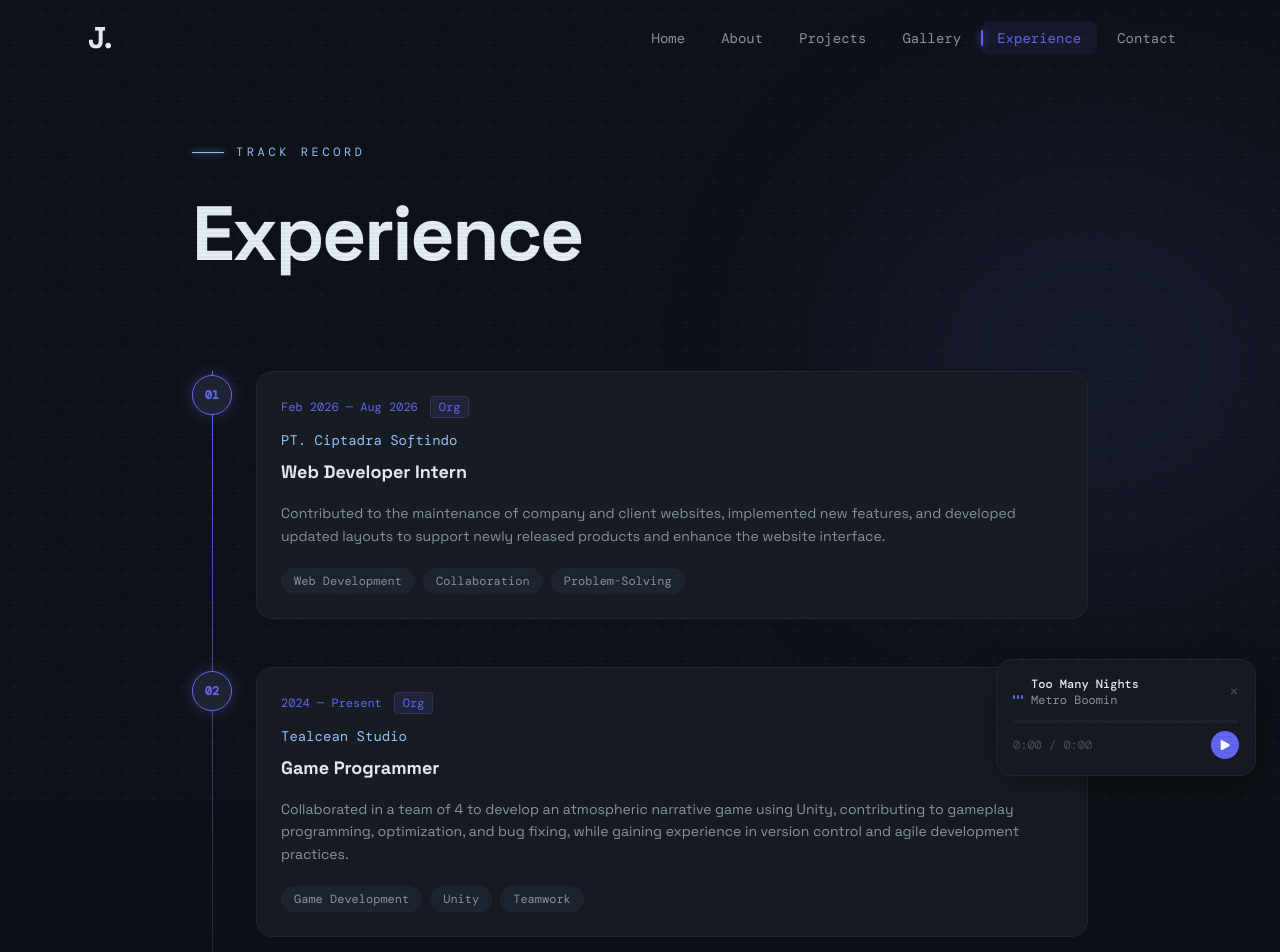
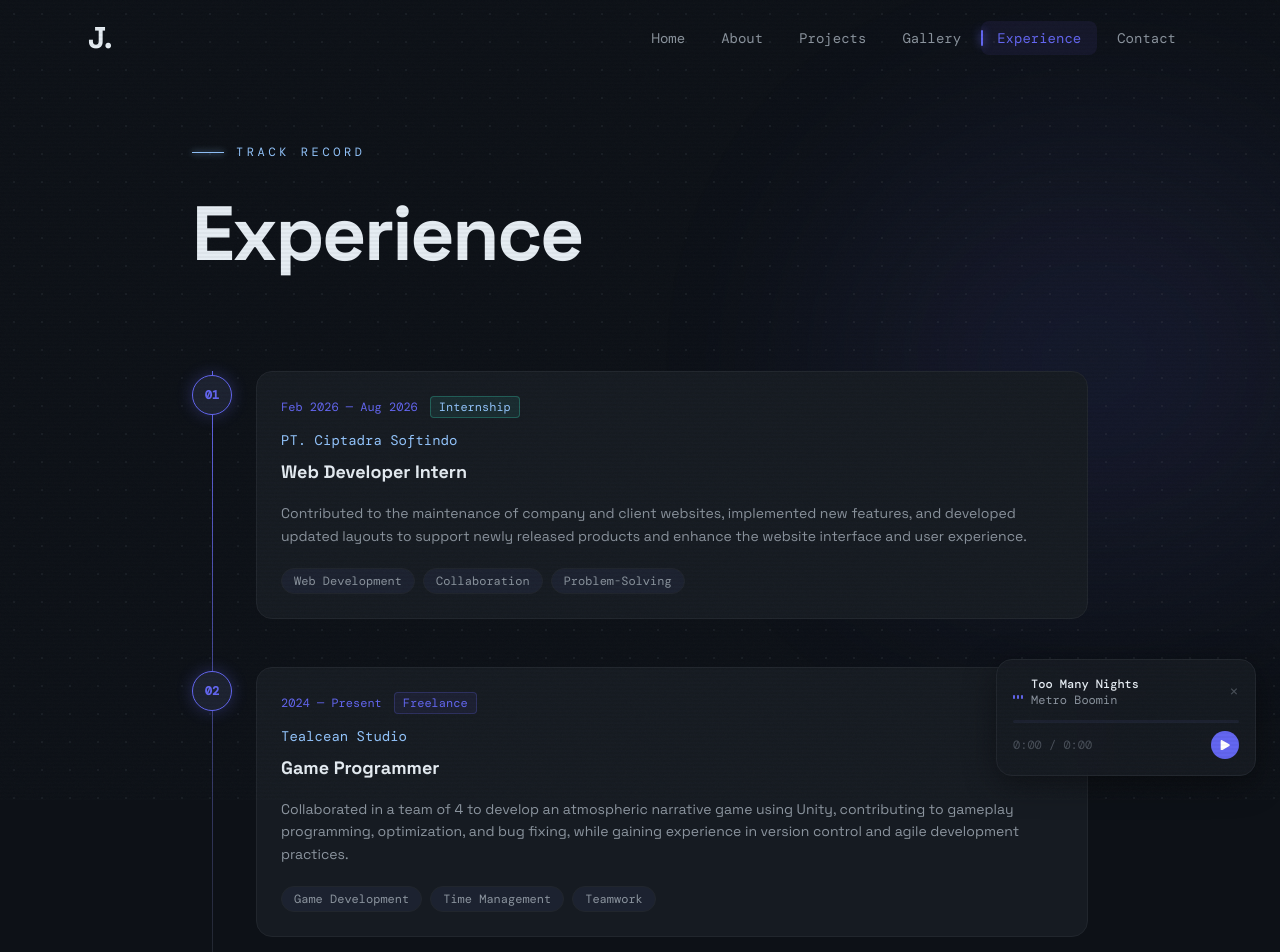
Before and after one commit to Jemsdiggory/my-portfolio, a Next.js app: page /experience in a window 1280 px wide. Shown: the top 952 px of the page. Built offline with nearby package versions, Linux system fonts and the light colour scheme; a web font is replaced by a local one.

Commit message:
hotfix: add new type of the experience

```diff
--- a/app/experience/page.js
+++ b/app/experience/page.js
@@ -6,33 +6,34 @@ import Navbar from "../components/Navbar"
 const experiences = [
   {
     year: "Feb 2026 — Aug 2026",
+    type: "Internship",
     org: "PT. Ciptadra Softindo",
     role: "Web Developer Intern",
     description:
-    "Contributed to the maintenance of company and client websites, implemented new features, and developed updated layouts to support newly released products and enhance the website interface.",
+      "Contributed to the maintenance of company and client websites, implemented new features, and developed updated layouts to support newly released products and enhance the website interface and user experience.",
     tags: ["Web Development", "Collaboration", "Problem-Solving"],
   },
-
   {
     year: "2024 — Present",
+    type: "Freelance",
     org: "Tealcean Studio",
     role: "Game Programmer",
     description:
       "Collaborated in a team of 4 to develop an atmospheric narrative game using Unity, contributing to gameplay programming, optimization, and bug fixing, while gaining experience in version control and agile development practices.",
-    tags: ["Game Development", "Unity", "Teamwork"],
+    tags: ["Game Development", "Time Management", "Teamwork"],
   },
-
   {
     year: "2024 — 2025",
+    type: "Organization",
     org: "Polimedia Student Association of Game Technology",
     role: "Member & Head of Human Resources Development Division (PSDM)",
     description:
       "Coordinated development activities while addressing internal organizational issues, assisted in the recruitment and evaluation of new members, and implemented programs designed to enhance members' knowledge and professional development.",
     tags: ["Leadership", "HR", "Organization"],
   },
-
   {
     year: "2024 — 2025",
+    type: "Organization",
     org: "Student Orientation Event – Polimedia Jakarta",
     role: "PKKMB — Member, Senior Staff & Field Coordinator",
     description:
@@ -41,12 +42,17 @@ const experiences = [
   },
 ]
 
+const typeStyle = {
+  Internship:   { bg: "rgba(61,255,209,0.08)",  border: "rgba(61,255,209,0.25)",  color: "var(--accent2)" },
+  Freelance:    { bg: "rgba(99,102,241,0.08)",  border: "rgba(99,102,241,0.25)",  color: "var(--accent)"  },
+  Organization: { bg: "rgba(100,116,139,0.08)", border: "rgba(100,116,139,0.25)", color: "var(--accent3)" },
+}
+
 export default function ExperiencePage() {
   return (
     <>
       <Navbar />
 
-      {/* ambient */}
       <div className="fixed inset-0 pointer-events-none -z-10">
         <div
           className="absolute rounded-full blur-[120px] opacity-10"
@@ -58,14 +64,16 @@ export default function ExperiencePage() {
       <main className="min-h-screen px-6 sm:px-12 md:px-20 lg:px-32 pt-36 pb-24 page-enter">
         <div className="max-w-4xl mx-auto">
 
-          {/* Header */}
           <motion.p
             initial={{ opacity: 0 }}
             animate={{ opacity: 1 }}
             className="font-mono text-xs tracking-[0.3em] uppercase mb-4 flex items-center gap-3"
             style={{ color: "var(--accent2)" }}
           >
-            <span className="inline-block w-8 h-px" style={{ background: "var(--accent2)",boxShadow: "0 0 6px var(--accent2)" }} />
+            <span
+              className="inline-block w-8 h-px"
+              style={{ background: "var(--accent2)", boxShadow: "0 0 6px var(--accent2)" }}
+            />
             Track Record
           </motion.p>
 
@@ -79,7 +87,6 @@ export default function ExperiencePage() {
             Experience
           </motion.h1>
 
-          {/* Timeline */}
           <div className="relative">
             {/* vertical line */}
             <div
@@ -88,7 +95,9 @@ export default function ExperiencePage() {
             />
 
             <div className="space-y-12">
-              {experiences.map((exp, i) => (
+              {experiences.map((exp, i) => {
+                const badge = typeStyle[exp.type]
+                return (
                   <motion.div
                     key={i}
                     initial={{ opacity: 0, x: -24 }}
@@ -99,7 +108,11 @@ export default function ExperiencePage() {
                     {/* dot */}
                     <div
                       className="absolute left-0 top-1 w-10 h-10 rounded-full flex items-center justify-center"
-                    style={{ background: "var(--surface2)", border: "1px solid var(--accent)", boxShadow: "0 0 16px rgba(123,108,255,0.3)" }}
+                      style={{
+                        background: "var(--surface2)",
+                        border: "1px solid var(--accent)",
+                        boxShadow: "0 0 16px rgba(99,102,241,0.3)",
+                      }}
                     >
                       <span className="font-mono text-xs font-bold" style={{ color: "var(--accent)" }}>
                         {String(i + 1).padStart(2, "0")}
@@ -111,37 +124,37 @@ export default function ExperiencePage() {
                       className="card-hover p-6 rounded-2xl border"
                       style={{ borderColor: "var(--border)", background: "var(--surface)" }}
                     >
-                    {/* Year */}
+                      {/* year + type badge */}
                       <p className="font-mono text-xs mb-3 flex items-center gap-3" style={{ color: "var(--accent)" }}>
                         {exp.year}
                         <span
-                        className="px-2 py-0.5 rounded text-xs"
+                          className="font-mono text-xs px-2 py-0.5 rounded"
                           style={{
-                          background: "rgba(123,108,255,0.1)",
-                          border: "1px solid rgba(123,108,255,0.2)",
-                          color: "var(--accent)",
+                            background: badge.bg,
+                            border: `1px solid ${badge.border}`,
+                            color: badge.color,
                           }}
                         >
-                        Org
+                          {exp.type}
                         </span>
                       </p>
 
-                    {/* Org */}
+                      {/* org */}
                       <p className="font-mono text-sm mb-2" style={{ color: "var(--accent2)" }}>
                         {exp.org}
                       </p>
 
-                    {/* Role */}
+                      {/* role */}
                       <h3 className="font-display font-bold text-lg mb-4" style={{ color: "var(--text)" }}>
                         {exp.role}
                       </h3>
 
-                    {/* Description */}
+                      {/* description */}
                       <p className="leading-relaxed mb-5 text-sm" style={{ color: "var(--text-muted)" }}>
                         {exp.description}
                       </p>
 
-                    {/* Tags */}
+                      {/* tags */}
                       <div className="flex flex-wrap gap-2">
                         {exp.tags.map((tag) => (
                           <span
@@ -159,7 +172,8 @@ export default function ExperiencePage() {
                       </div>
                     </div>
                   </motion.div>
-              ))}
+                )
+              })}
             </div>
           </div>
 
```
Lines whose indentation alone changed are shown as unchanged.
